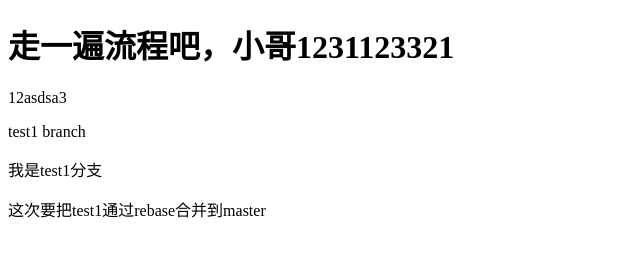
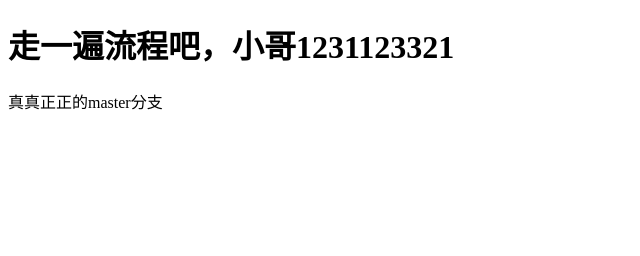
Before and after one commit to FoxDaxian/gitStudy, a plain HTML site: page index.html in a window 1280 px wide. Shown: the whole page, without its empty margins (0-640 px from the left). Drawn offline with Linux system fonts and the light colour scheme.

Commit message:
Update: master身份确认

```diff
--- a/index.html
+++ b/index.html
@@ -6,9 +6,6 @@
 </head>
 <body>
 	<h1>走一遍流程吧，小哥1231123321</h1>
-	<p>12asdsa3</p>
-	<p>test1 branch</p>
-	<p>我是test1分支</p>
-	<p>这次要把test1通过rebase合并到master</p>
+	<p>真真正正的master分支</p>
 </body>
 </html>
```
